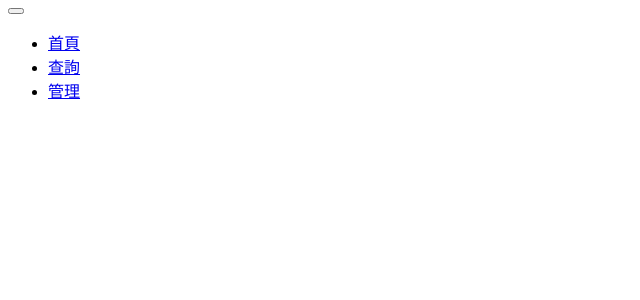
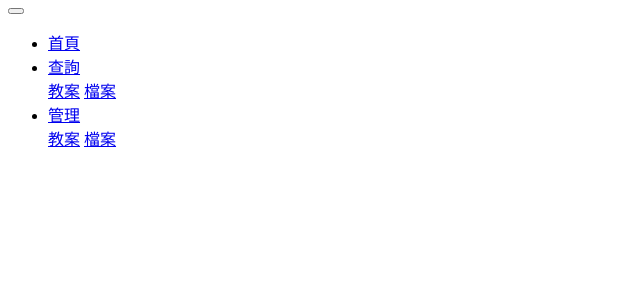
Before and after one commit to Xi-Plus/Teaching-Resource, a PHP site: page /teachres/header.php in a window 1280 px wide. Shown: the top 300 px of the page, without its empty margins (0-640 px from the left). Run offline with PHP 8.4, Linux system fonts and the light colour scheme; data that the repository does not hold is empty.

Commit message:
header link dropdown

```diff
--- a/header.php
+++ b/header.php
@@ -8,11 +8,19 @@
 			<li class="nav-item">
 				<a class="nav-link" href="<?=$C["path"]?>/">首頁</a>
 			</li>
-      <li class="nav-item">
-        <a class="nav-link" href="<?=$C["path"]?>/search/">查詢</a>
+			<li class="nav-item dropdown">
+				<a class="nav-link dropdown-toggle" href="#" id="search" data-toggle="dropdown" aria-haspopup="true" aria-expanded="true">查詢</a>
+				<div class="dropdown-menu" aria-labelledby="search">
+					<a class="dropdown-item" href="<?=$C["path"]?>/plans/">教案</a>
+					<a class="dropdown-item" href="<?=$C["path"]?>/files/">檔案</a>
+				</div>
 			</li>
-      <li class="nav-item">
-        <a class="nav-link" href="<?=$C["path"]?>/manage/">管理</a>
+			<li class="nav-item dropdown">
+				<a class="nav-link dropdown-toggle" href="#" id="manage" data-toggle="dropdown" aria-haspopup="true" aria-expanded="true">管理</a>
+				<div class="dropdown-menu" aria-labelledby="manage">
+					<a class="dropdown-item" href="<?=$C["path"]?>/manageplans/">教案</a>
+					<a class="dropdown-item" href="<?=$C["path"]?>/managefiles/">檔案</a>
+				</div>
 			</li>
 		</ul>
 	</div>
```
Also changed, not shown: manage.php (deleted, +0 -37 lines), search.php (deleted, +0 -37 lines), .htaccess. Lines whose indentation alone changed are shown as unchanged.
